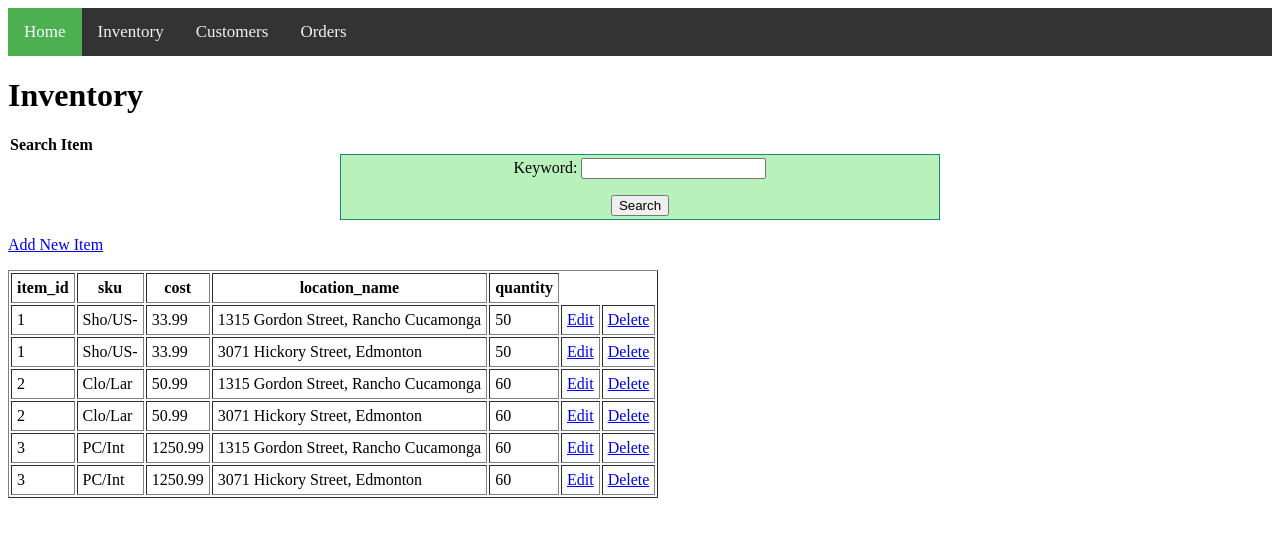
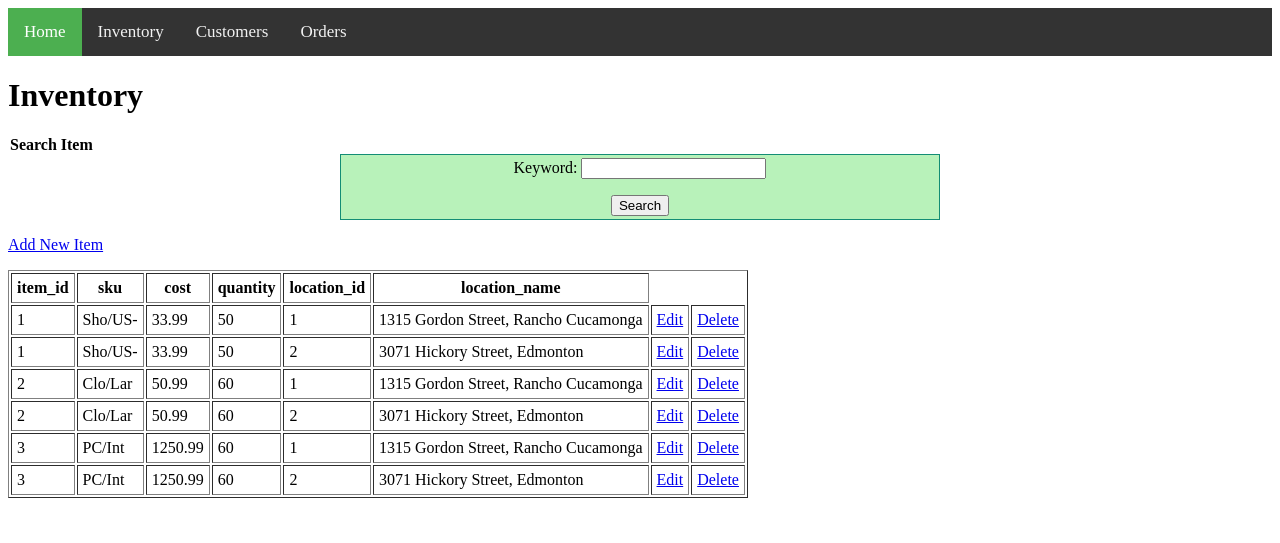
Before and after one commit to williamgl/CS340, a Flask app: page /inventory in a window 1280 px wide. Shown: the top 543 px of the page. Run offline with Flask 2, Linux system fonts and the light colour scheme; data comes from the database, SQL or seed files in the repository; data that the repository does not hold is empty; some libraries are stand-ins or nearby versions.

Commit message:
Inventory CRUD all completed

```diff
--- a/app.py
+++ b/app.py
@@ -29,10 +29,7 @@ def index():
 def customers():
     if request.method == 'GET':
         cursor = mysql.connection.cursor()
-        cursor.execute("SELECT Customers.customer_id AS 'Customer ID',"
-                       " first_name AS 'First Name',"
-                       " last_name AS 'Last Name',"
-                       " email AS Email, phone AS Phone "
+        cursor.execute("SELECT Customers.customer_id, first_name, last_name, email, phone "
                        "FROM Customers INNER JOIN Customer_Info ON Customers.customer_id=Customer_Info.customer_id;")
         result = cursor.fetchall()
         cursor.close()
@@ -74,7 +71,7 @@ def delete_customer(customer_id):
     cur = mysql.connection.cursor()
     cur.execute(query % (customer_id,))
     mysql.connection.commit()
-
+    cur.close()
     # redirect back to people page
     return redirect("/customers")
 
@@ -120,9 +117,10 @@ def edit_customer(customer_id):
 def inventory():
     if request.method == 'GET':
         cursor = mysql.connection.cursor()
-        cursor.execute("SELECT Items.item_id, sku, cost, location_name, quantity "
+        cursor.execute("SELECT Items.item_id, sku, cost, quantity, Locations.location_id, location_name "
                        "FROM Items INNER JOIN Items_Locations ON Items.item_id=Items_Locations.item_id "
-                       "INNER JOIN Locations ON Locations.location_id=Items_Locations.location_id;")
+                       "INNER JOIN Locations ON Locations.location_id=Items_Locations.location_id "
+                       "ORDER BY Items.item_id ASC;")
         result = cursor.fetchall()
         cursor.close()
         return render_template("inventory.j2", items=result)
@@ -135,13 +133,11 @@ def inventory():
             quantity = request.form["quantity"]
             location_id = request.form["location"]
 
+            # find country_id based on location_id
+            query0 = "SELECT country_id FROM Locations WHERE location_id='%s';"
             cur = mysql.connection.cursor()
-
-            # find country_id based on location_id
-            query = "SELECT * FROM Locations WHERE location_id=3;"
-            cur.exucute(query)
-            country_id = cur.fetchall()
-            return str(country_id)
+            cur.execute(query0 % (location_id,))
+            country_id = cur.fetchone()['country_id']
 
             query1 = "INSERT INTO Items (sku, country_id, cost) VALUES ('%s', %d, '%s');"
             cur.execute(query1 % (sku, country_id, cost))
@@ -151,9 +147,68 @@ def inventory():
             cur.execute(query2 % (sku, ))
             item_id = cur.fetchone()['item_id']
 
-            query3 = "INSERT INTO Items_Locations (item_id, location_id, quantity) VALUES (%d, %d, %d);"
+            query3 = "INSERT INTO Items_Locations (item_id, location_id, quantity) VALUES (%d, '%s', '%s');"
             cur.execute(query3 % (item_id, location_id, quantity))
             mysql.connection.commit()
+            cur.close()
+
+            # redirect back to customers page
+            return redirect("/inventory")
+
+
+@app.route("/delete_item/<int:item_id>/<int:location_id>")
+def delete_item(item_id, location_id):
+    # mySQL query to delete the person with our passed id
+    query = "DELETE FROM Items_Locations WHERE item_id=%d and location_id=%d;"
+    cur = mysql.connection.cursor()
+    cur.execute(query % (item_id, location_id))
+    mysql.connection.commit()
+    cur.close()
+    # redirect back to people page
+    return redirect("/inventory")
+
+
+@app.route("/edit_item/<int:item_id>/<int:location_id>", methods=["POST", "GET"])
+def edit_item(item_id, location_id):
+    if request.method == "GET":
+        # mySQL query to grab the info of the person with our passed id
+        query = "SELECT Items.item_id, sku, cost, quantity, Locations.location_id, location_name " \
+                "FROM Items INNER JOIN Items_Locations ON Items.item_id=Items_Locations.item_id " \
+                "INNER JOIN Locations ON Locations.location_id=Items_Locations.location_id " \
+                "WHERE Items.item_id=%d AND Locations.location_id=%d;"
+        cur = mysql.connection.cursor()
+        cur.execute(query % (item_id, location_id))
+        data = cur.fetchall()
+
+        # render edit_people page passing our query data and homeworld data to the edit_people template
+        return render_template("edit_item.j2", data=data)
+
+    # meat and potatoes of our update functionality
+    if request.method == "POST":
+        # fire off if user clicks the 'Edit Person' button
+        if request.form.get("Edit_Item"):
+            # grab user form inputs
+            # customer_id = request.form["customer_id"]
+            sku = request.form["sku"]
+            cost = request.form["cost"]
+            quantity = request.form["quantity"]
+            new_location_id = request.form["location"]
+
+            cur = mysql.connection.cursor()
+
+            query0 = "SELECT country_id FROM Locations WHERE location_id='%s';"
+            cur.execute(query0 % (location_id,))
+            country_id = cur.fetchone()['country_id']
+
+            cur.execute(query0 % (new_location_id,))
+            new_country_id = cur.fetchone()['country_id']
+
+            query2 = "Update Items_Locations SET location_id='%s', quantity='%s' WHERE item_id=%d AND location_id='%s';"
+            cur.execute(query2 % (new_location_id, quantity, item_id, location_id))
+            query1 = "Update Items SET sku='%s', country_id=%d, cost='%s' WHERE country_id=%d AND item_id=%d;"
+            cur.execute(query1 % (sku, new_country_id, cost, country_id, item_id))
+            mysql.connection.commit()
+
             cur.close()
 
             # redirect back to customers page
--- a/templates/edit_item.j2
+++ b/templates/edit_item.j2
@@ -48,7 +48,7 @@
 
         <div id="edit">
             <!-- form to edit data in Items-->
-            <form id="editCustomer" action="/edit_item/{{data[0].item_id}}" method="post">
+            <form id="editCustomer" action="/edit_item/{{data[0].item_id}}/{{data[0].location_id}}" method="post">
                 <legend><strong>Edit Item</strong></legend>
                 <p></p>
                 <fieldset>
@@ -71,7 +71,7 @@
                         <option value="3">Irvine</option>
                     </select>
                 </fieldset>
-                <input type="submit" value="Edit Item" name="Edit_Customer" class="btn btn-primary" style="margin:.5rem;">
+                <input type="submit" value="Edit Item" name="Edit_Item" class="btn btn-primary" style="margin:.5rem;">
                 <a href='/inventory'><input class="btn" type="button" value="Cancel"></a>
             </form>
 
--- a/templates/inventory.j2
+++ b/templates/inventory.j2
@@ -105,8 +105,8 @@
 						    <td> {{item[key]}} </td>
                             {% endfor %}
                             <!-- Create our edit/delete buttons -->
-						    <td><a href="edit_item/{{item.item_id}}" class="btn btn-default">Edit</a></td>
-						    <td><a href="delete_item/{{item.item_id}}" class="btn btn-default">Delete</a></td>
+						    <td><a href="edit_item/{{item.item_id}}/{{item.location_id}}" class="btn btn-default">Edit</a></td>
+						    <td><a href="delete_item/{{item.item_id}}/{{item.location_id}}" class="btn btn-default">Delete</a></td>
 					    </tr>
                         {% endfor %}
                 {% endif %}
@@ -130,7 +130,7 @@
                 <input type="text" class="form-control" id="quantity" name="quantity">
 
 				<label for="color">Location: </label>
-				<select class="form-control" id="location" name="location" pattern="[0-4]{1}" placeholder="" required>
+				<select class="form-control" id="location" name="location">
 				<!-- these are hard coded, but you can add code to make this dynamic -->
 					<option value="0">&nbsp;</option>
 					<option value="1">Rancho Cucamonga</option>
@@ -147,7 +147,7 @@
 
     <div id="edit">
 		<!-- form to edit data in Items-->
-		<form id="editItem" action="/edit_item/{{items[0].item_id}}" method="post">
+		<form id="editItem" action="/edit_item/{{items[0].item_id}}/{{items[0].location_id}}" method="post">
 			<legend><strong>Edit Item Info</strong></legend>
 			<fieldset>
 				<input type="hidden" value="{{items[0].item_id}}" class="form-control" id="item_id" name="item_id" required>
```
